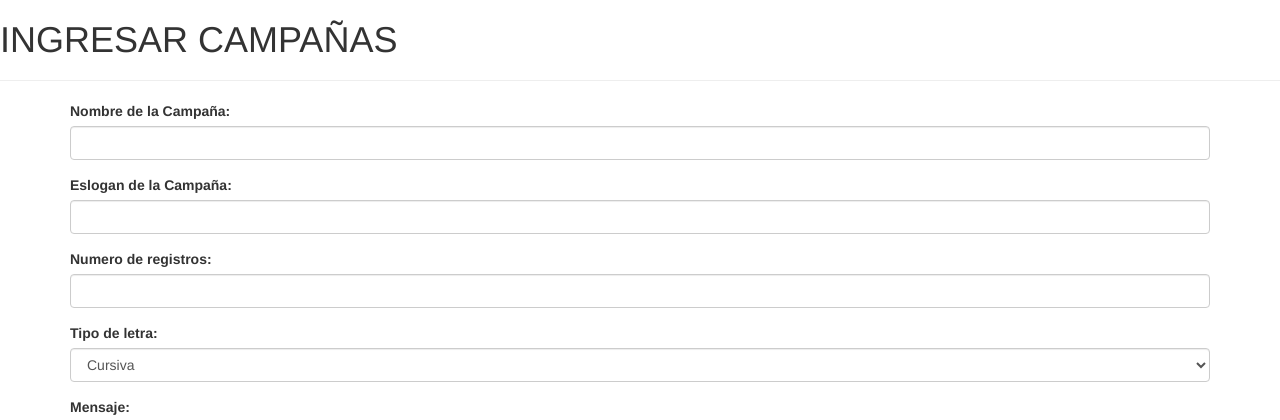
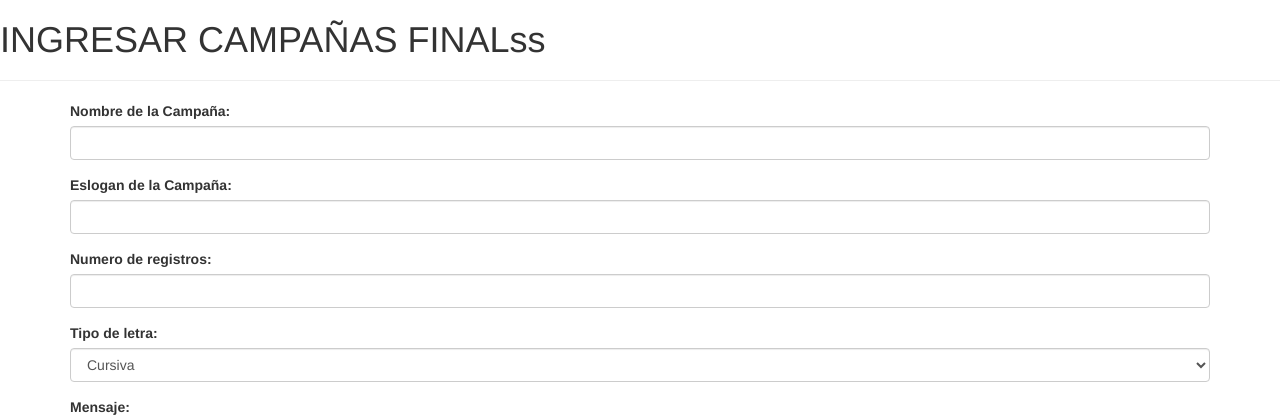
Before and after one commit to EdisonG/mensma, a PHP site: page /Mensma/gui/campania_usuario.php in a window 1280 px wide. Shown: the top 420 px of the page. Run offline with PHP 8.4, Linux system fonts and the light colour scheme.

Commit message:
cambio gato

```diff
--- a/gui/campania_usuario.php
+++ b/gui/campania_usuario.php
@@ -16,7 +16,7 @@
     <p>Registro de campañas</p>
   </div>-->
   <div class=" text-left">
-  <h1> INGRESAR CAMPAÑAS </h1>
+  <h1> INGRESAR CAMPAÑAS FINALss </h1>
   <hr>
   </div>
 
```
